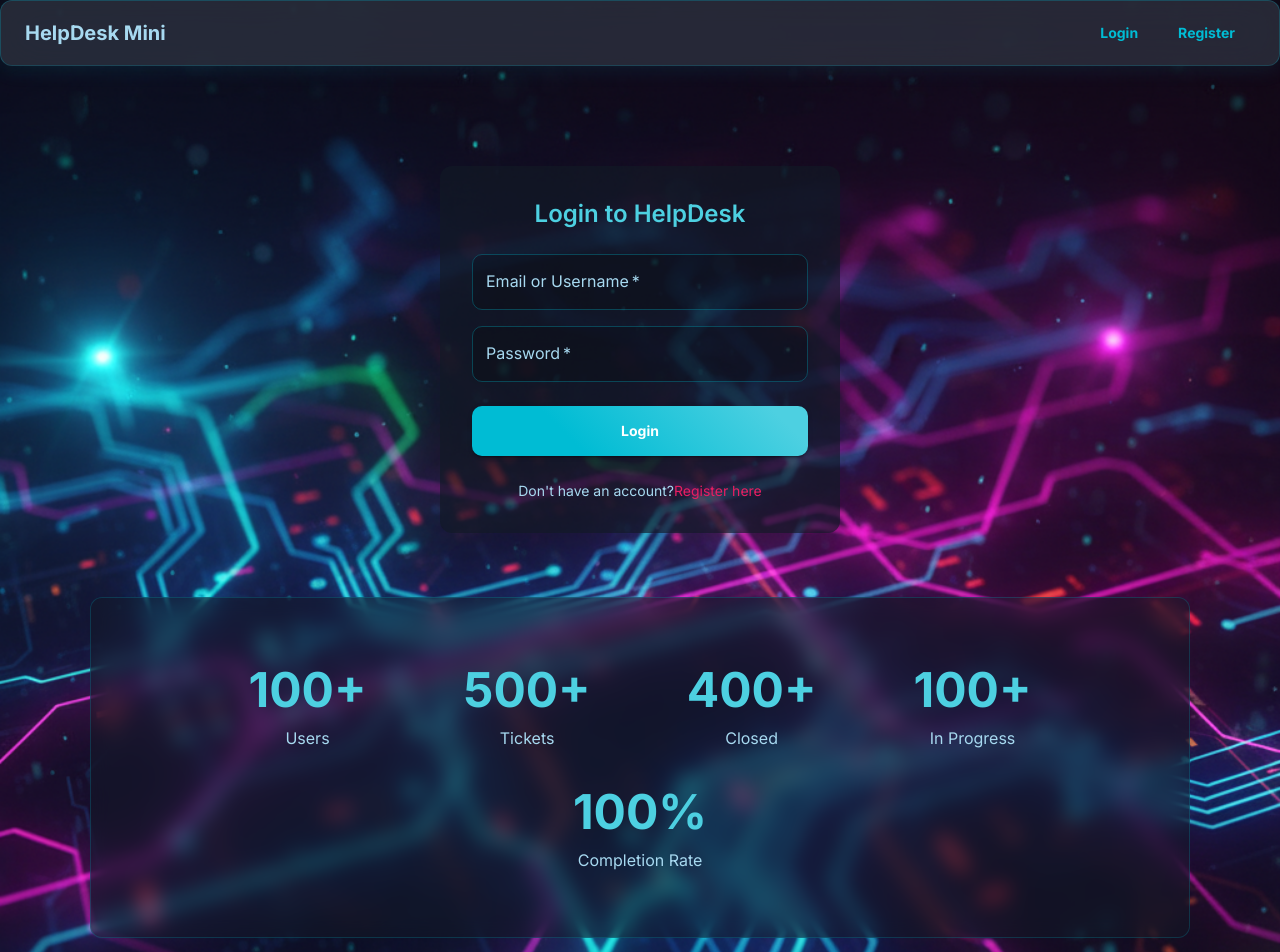
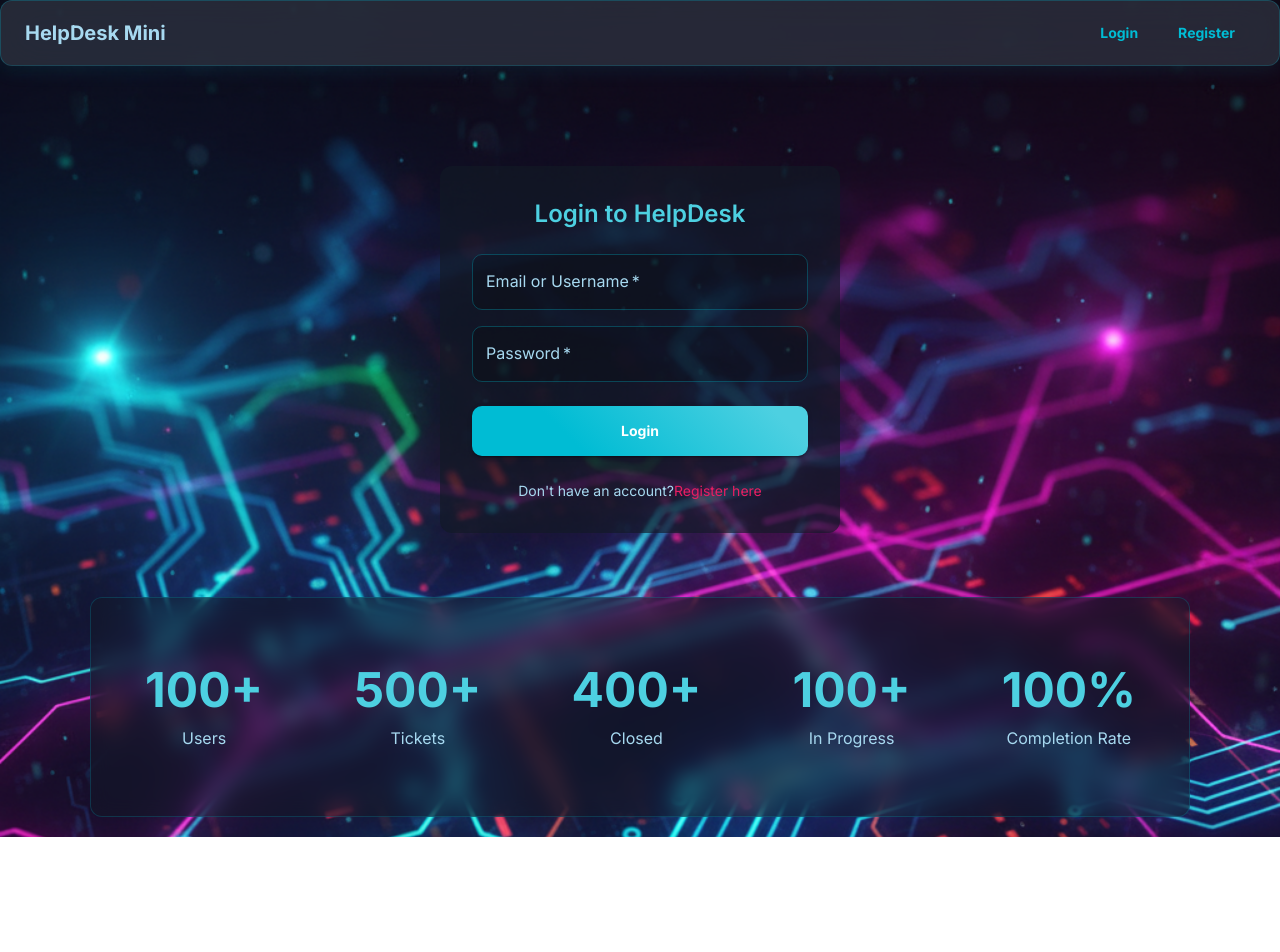
Before and after one commit to Karanbadwal04/helpdesk-react-frontend, a React (Create React App) app: page /login in a window 1280 px wide. Shown: the top 952 px of the page. After the commit the page ends 837 px from the top, so only its background shows below. Built offline with nearby package versions, Linux system fonts and the light colour scheme.

Commit message:
animation

```diff
--- a/src/components/AnimatedCounters.js
+++ b/src/components/AnimatedCounters.js
@@ -1,18 +1,20 @@
-    import React, { useState, useEffect, useRef } from 'react';
+import React, { useState, useEffect, useRef } from 'react';
 import { Box, Typography } from '@mui/material';
+import { motion } from 'framer-motion';
 
 // Reusable Counter Component
 function Counter({ target, label, suffix = '' }) {
     const [count, setCount] = useState(0);
     const counterRef = useRef(null);
+    const [isVisible, setIsVisible] = useState(false);
 
     useEffect(() => {
         let frameId;
         const startCount = 0;
-        const duration = 2500; // Animation duration in ms
+        // MODIFIED: Increased duration to slow down the animation
+        const duration = 4000; // Animation duration in ms
         let startTime = null;
 
-        // Easing function for a "slow down" effect
         const easeOutExpo = t => (t === 1 ? 1 : 1 - Math.pow(2, -10 * t));
 
         const animateCount = (timestamp) => {
@@ -28,15 +30,16 @@ function Counter({ target, label, suffix = '' }) {
             if (progress < duration) {
                 frameId = requestAnimationFrame(animateCount);
             } else {
-                setCount(target); // Ensure it ends exactly on the target
+                setCount(target);
             }
         };
 
         const observer = new IntersectionObserver((entries) => {
             if (entries[0].isIntersecting) {
+                setIsVisible(true); // Make visible before starting animation to prevent glitch
                 startTime = null;
                 frameId = requestAnimationFrame(animateCount);
-                observer.disconnect(); // Animate only once per page load
+                observer.disconnect();
             }
         }, { threshold: 0.1 });
 
@@ -54,7 +57,13 @@ function Counter({ target, label, suffix = '' }) {
     }, [target]);
 
     return (
-        <Box ref={counterRef} sx={{ textAlign: 'center', margin: { xs: '1rem', md: '0 2rem' }, minWidth: '120px' }}>
+        <Box ref={counterRef} sx={{
+            textAlign: 'center',
+            margin: { xs: '1rem', md: '0 1rem' }, // Reduced margin for better fit
+            minWidth: '120px',
+            opacity: isVisible ? 1 : 0, // Hide until animation starts
+            transition: 'opacity 0.5s ease-in'
+        }}>
             <Typography variant="h3" sx={{ fontWeight: 'bold', color: 'primary.light' }}>
                 {count.toLocaleString()}{suffix}
             </Typography>
@@ -70,10 +79,10 @@ export default function AnimatedCounters() {
     return (
         <Box sx={{
             display: 'flex',
-            justifyContent: 'center',
+            justifyContent: 'space-around', // MODIFIED: Changed to space-around for even distribution
             alignItems: 'center',
             flexWrap: 'wrap',
-            gap: { xs: '1rem', md: '2rem' },
+            gap: { xs: '1rem', md: '1rem' }, // Adjusted gap
             padding: { xs: '2rem 1rem', md: '4rem 1rem' },
             backgroundColor: 'rgba(18, 25, 38, 0.5)',
             borderRadius: '12px',
```
